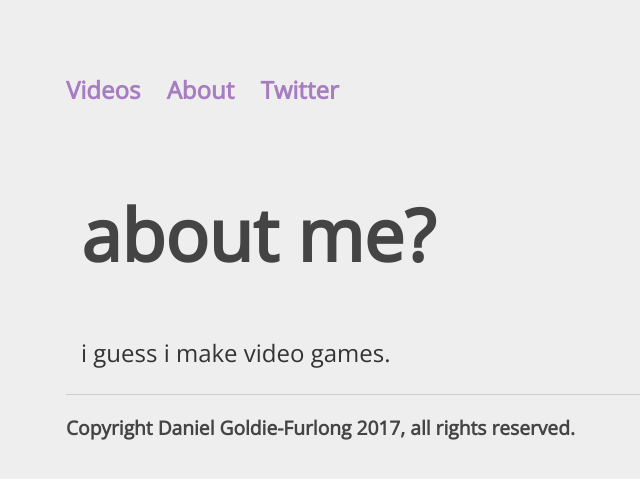
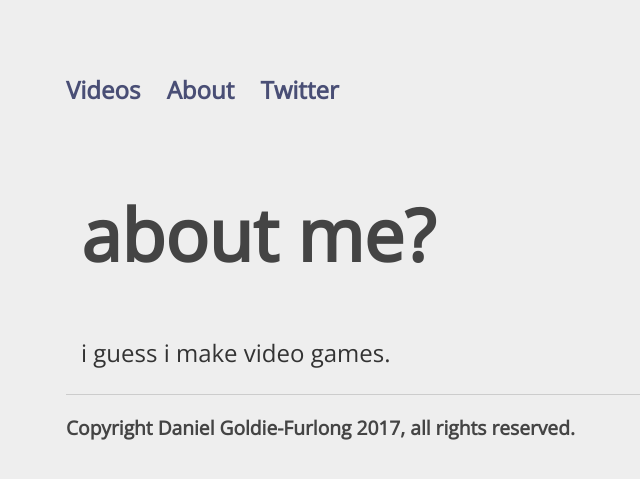
Before and after one commit to Kaihatsujin/kaihatsujin.github.io, a Jekyll site: the page built from about/index.html, in a window 1280 px wide. Shown: the top 479 px of the page, without its empty margins (118-758 px from the left). Built offline with Jekyll 4.4.1, drawn with Linux system fonts in a browser that asks for light colours.

Commit message:
Changed the purple

```diff
--- a/css/main.css
+++ b/css/main.css
@@ -41,12 +41,12 @@ nav ul li, footer ul li {
 a,
 a:visited,
 a:focus {
-    color: #a77dc2;
+    color: #494e75;
     text-decoration: none;
     transition: .15s;
 }
 a:hover {
-    color: #86649b;
+    color: #494e75;
 }
 a img {
     border: 0;
--- a/index.html
+++ b/index.html
@@ -1,6 +1,6 @@
 ---
 layout: default
-title: videos
+title: Videos
 ---
 <div class="blurb">
 	<h1>Kaihatsu</h1>
```
